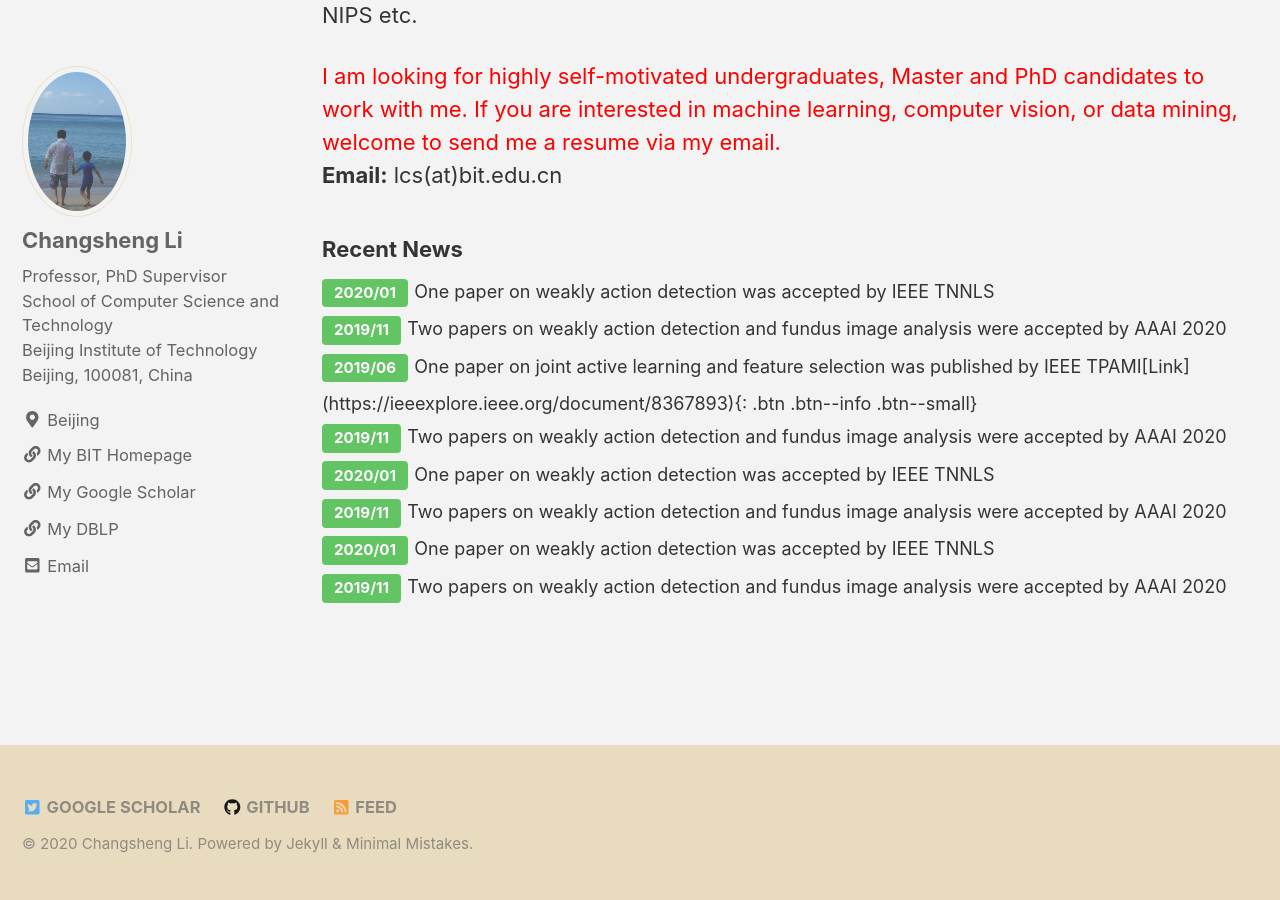
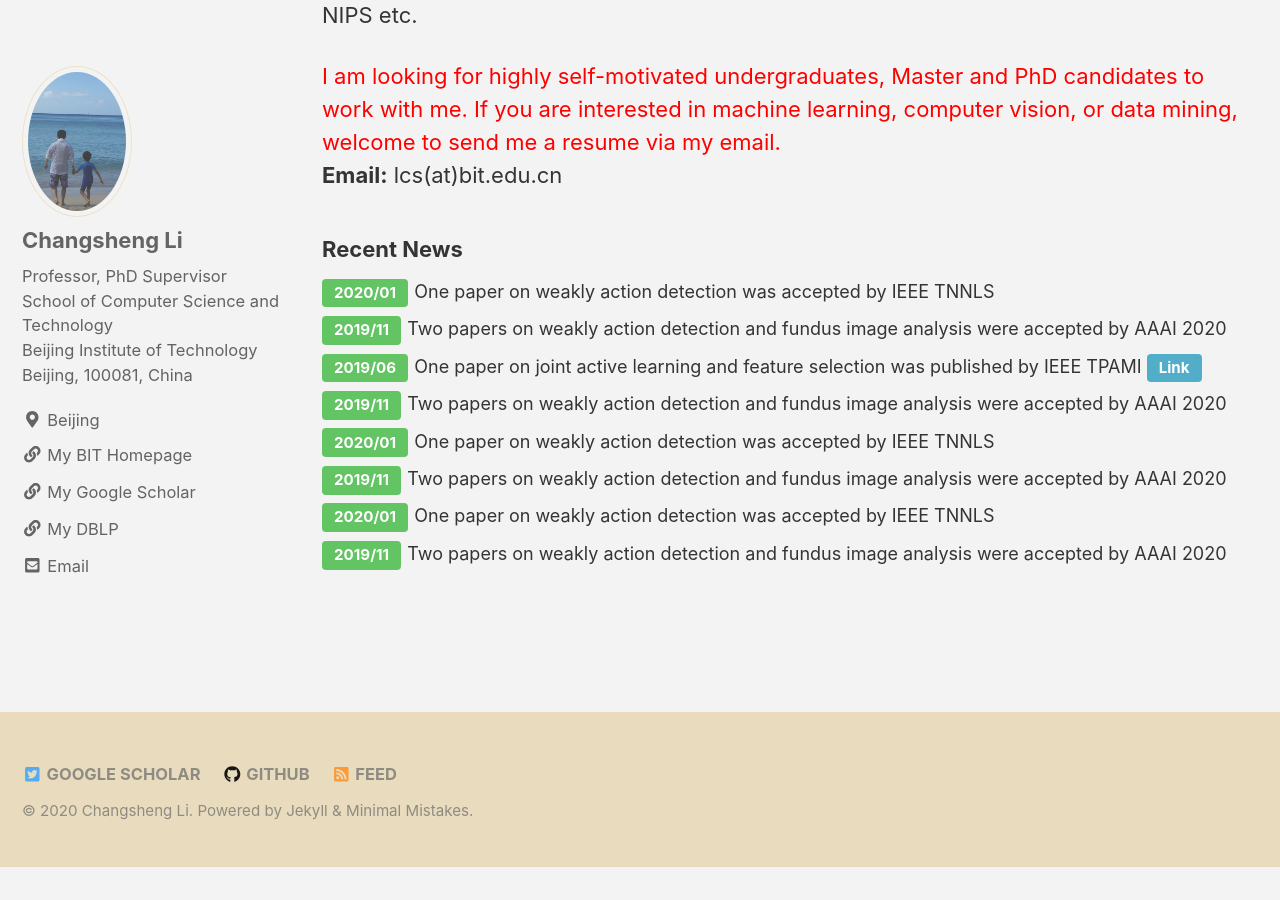
Before and after one commit to csli-bit/csli-bit.github.io, a Jekyll site: the page built from _pages/index.md, in a window 1280 px wide and 900 px high, scrolled down 560 px. Built offline with Jekyll 4.4.1, drawn with Linux system fonts in a browser that asks for light colours; nearby versions of some CDN libraries; comment, search, counter and statistics services are not loaded; after the commit the page ends 1427 px from its top, so only the background shows below that.

Commit message:
Update index.md

```diff
--- a/_pages/index.md
+++ b/_pages/index.md
@@ -22,7 +22,7 @@ If you are interested in machine learning, computer vision, or data mining, welc
 One paper on weakly action detection was accepted by IEEE TNNLS </font> <br>
 [2019/11](#link){: .btn .btn--success .btn--small} <font size="4">Two papers on weakly action detection and fundus image analysis were accepted by AAAI 2020 </font> <br>
 [2019/06](#link){: .btn .btn--success .btn--small} <font size="4">
-One paper on joint active learning and feature selection was published by IEEE TPAMI[Link](https://ieeexplore.ieee.org/document/8367893){: .btn .btn--info .btn--small} </font> <br>
+One paper on joint active learning and feature selection was published by IEEE TPAMI </font> [Link](https://ieeexplore.ieee.org/document/8367893){: .btn .btn--info .btn--small} <br>
 [2019/11](#link){: .btn .btn--success .btn--small} <font size="4">Two papers on weakly action detection and fundus image analysis were accepted by AAAI 2020 </font> <br>
 [2020/01](#link){: .btn .btn--success .btn--small} <font size="4">
 One paper on weakly action detection was accepted by IEEE TNNLS </font> <br>
```
